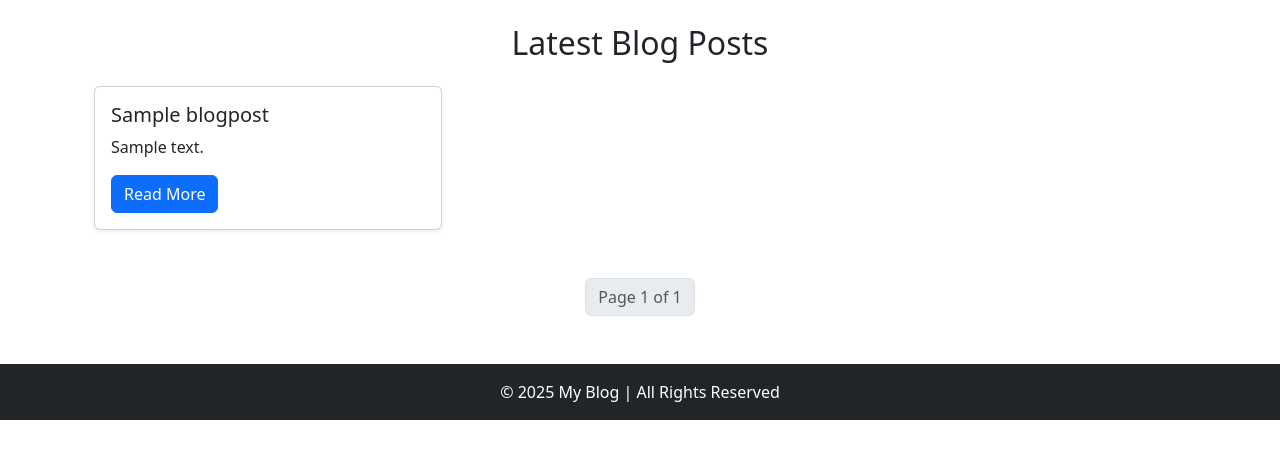
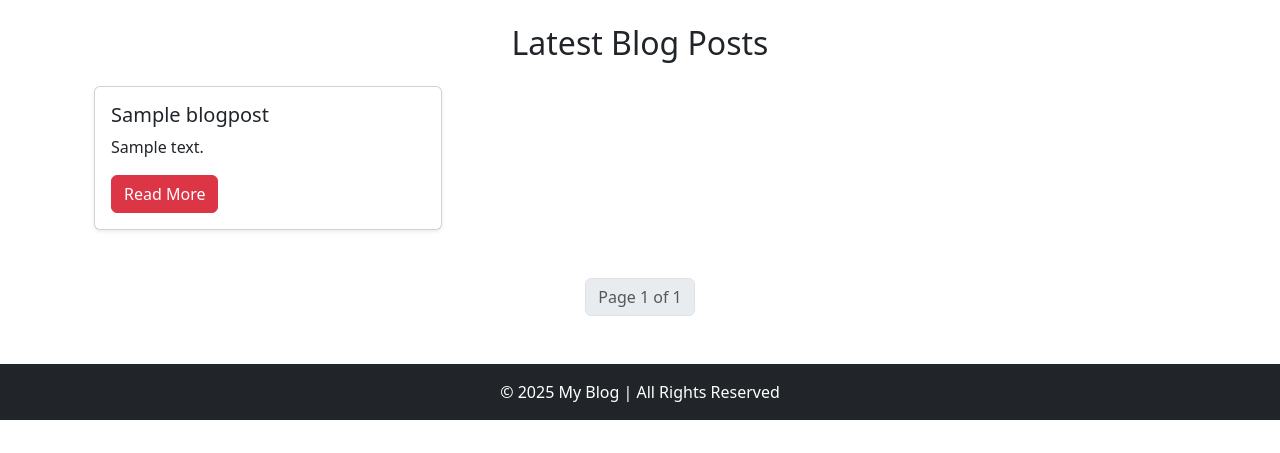
Before and after one commit to thetanomial/Django-blog, a Django app: page /blog/list/ in a window 1280 px wide. Shown: the part 56-509 px from the top of the page. Run offline with Django 5.2, Linux system fonts and the light colour scheme; a user stored in the database is signed in; tables that the repository leaves empty hold one stand-in row (values such as "Sample post").

Commit message:
update button color on blog_list

```diff
--- a/blog/templates/blog/list.html
+++ b/blog/templates/blog/list.html
@@ -16,7 +16,7 @@
                             <p class="card-text">
                                 {{ blog.description|truncatewords:20 }}
                             </p>
-                            <a href="{% url "blog_detail" blog.pk %}" class="btn btn-primary">Read More</a>
+                            <a href="{% url "blog_detail" blog.pk %}" class="btn btn-danger">Read More</a>
                         </div>
                     </div>
                 </div>
```
